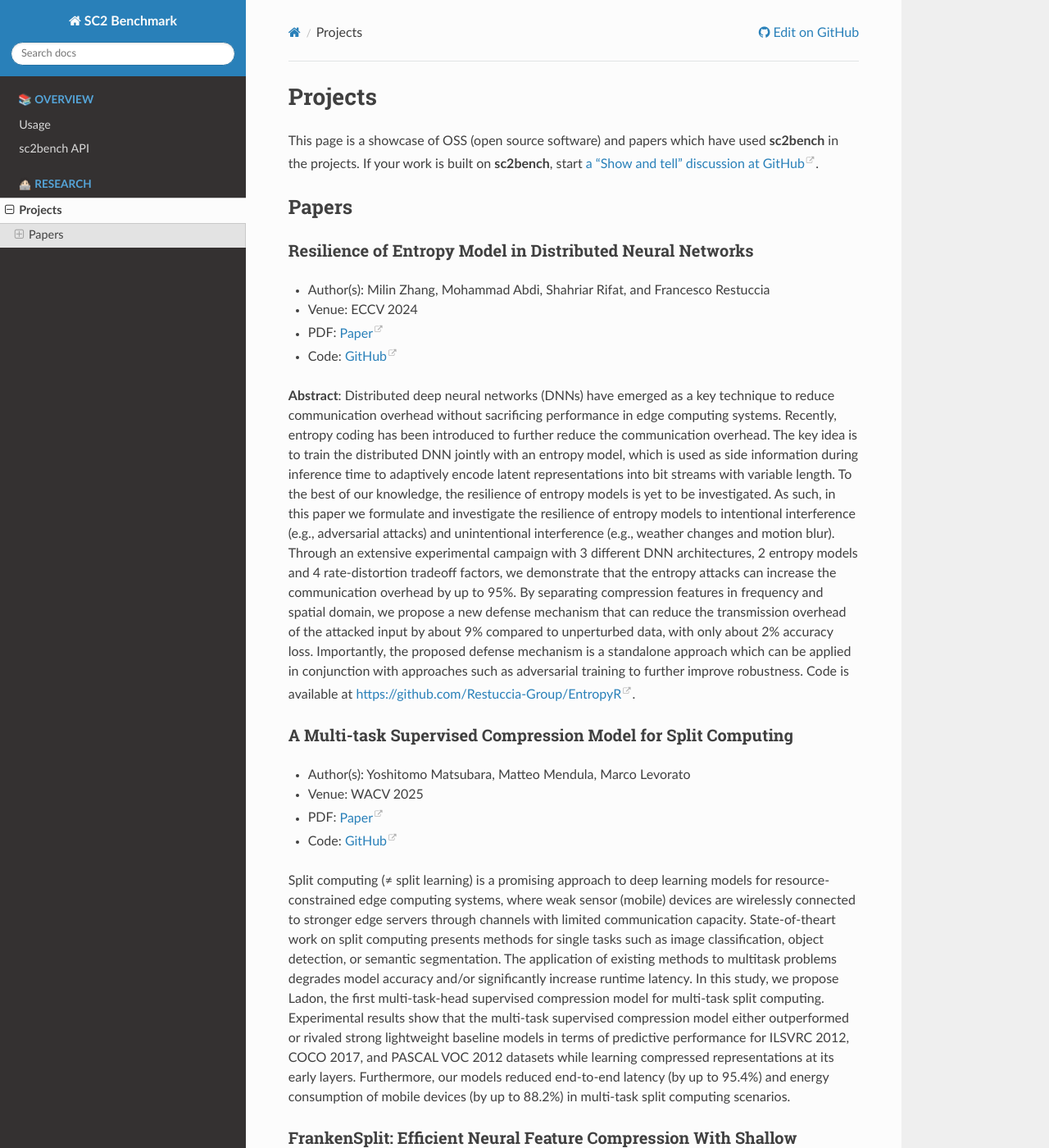
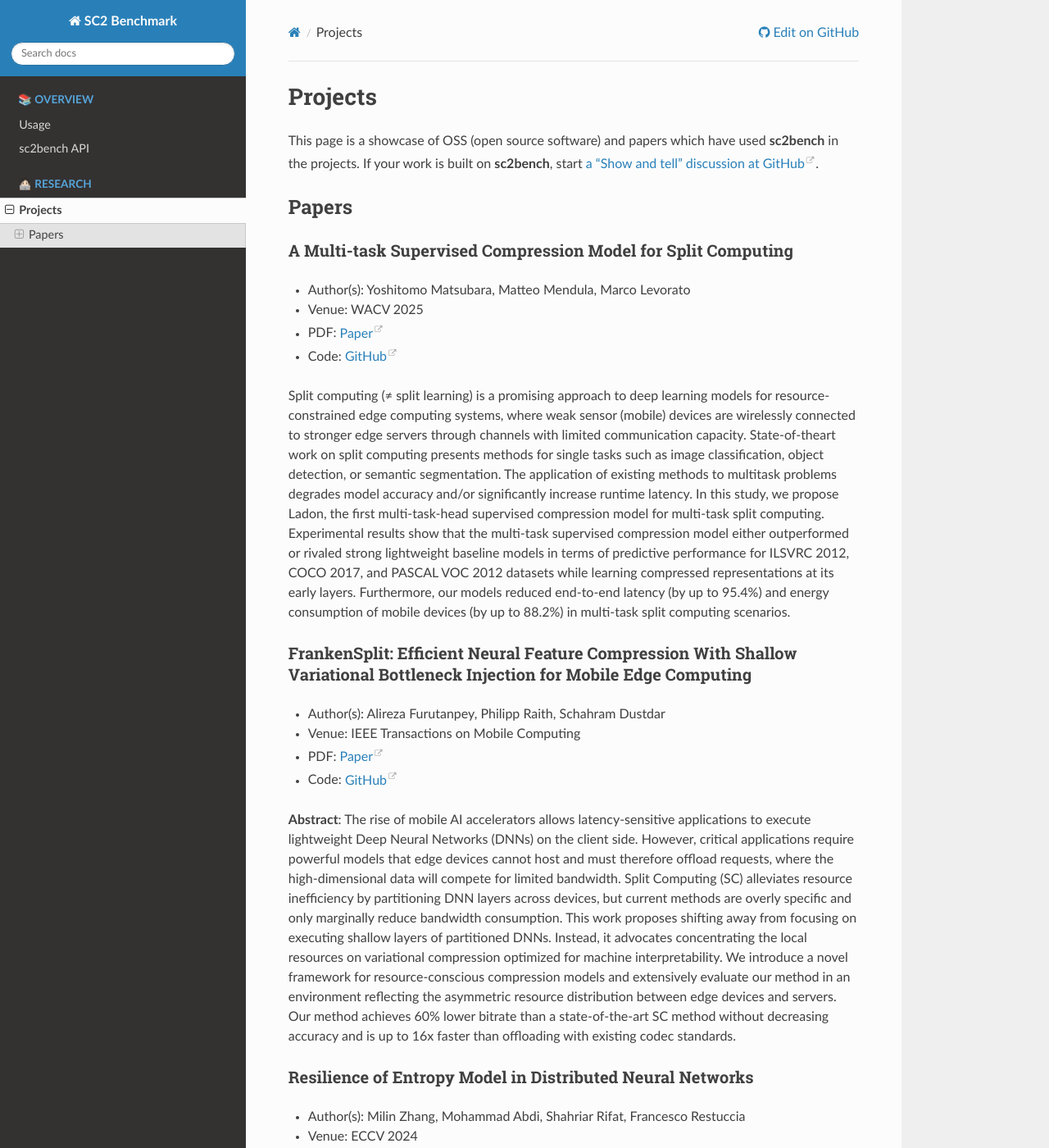
Before and after one commit to yoshitomo-matsubara/sc2-benchmark, a Sphinx documentation site: the page built from docs/source/projects.rst, in a window 1280 px wide and 1400 px high. Shown: the whole window at 82% size. Built offline with Sphinx 7.4.7 and the Read the Docs theme 3.1.0, drawn with Linux system fonts in a browser that asks for light colours; the version number could not be read and is left out; some of the changed text lies outside the part shown.

Commit message:
Minor edits

```diff
--- a/docs/source/projects.rst
+++ b/docs/source/projects.rst
@@ -12,29 +12,6 @@
 
 Papers
 *****
-Resilience of Entropy Model in Distributed Neural Networks
-----
-* Author(s): Milin Zhang, Mohammad Abdi, Shahriar Rifat, and Francesco Restuccia
-* Venue: ECCV 2024
-* PDF: `Paper <https://arxiv.org/abs/2403.00942>`_
-* Code: `GitHub <https://github.com/Restuccia-Group/EntropyR>`_
-
-**Abstract**: Distributed deep neural networks (DNNs) have emerged as
-a key technique to reduce communication overhead without sacrificing
-performance in edge computing systems. Recently, entropy coding has
-been introduced to further reduce the communication overhead. The key
-idea is to train the distributed DNN jointly with an entropy model,
-which is used as side information during inference time to adaptively
-encode latent representations into bit streams with variable length. To
-the best of our knowledge, the resilience of entropy models is yet to be
-investigated. As such, in this paper we formulate and investigate the
-resilience of entropy models to intentional interference (e.g., adversarial attacks) and unintentional interference (e.g., weather changes and
-motion blur). Through an extensive experimental campaign with 3 different DNN architectures, 2 entropy models and 4 rate-distortion tradeoff factors, we demonstrate that the entropy attacks can increase the
-communication overhead by up to 95%. By separating compression features in frequency and spatial domain, we propose a new defense mechanism that can reduce the transmission overhead of the attacked input
-by about 9% compared to unperturbed data, with only about 2% accuracy loss. Importantly, the proposed defense mechanism is a standalone
-approach which can be applied in conjunction with approaches such as
-adversarial training to further improve robustness. Code is available at
-https://github.com/Restuccia-Group/EntropyR.
 
 A Multi-task Supervised Compression Model for Split Computing
 ----
```
Also changed, not shown: other parts of docs/source/projects.rst (+26 -0 lines).
